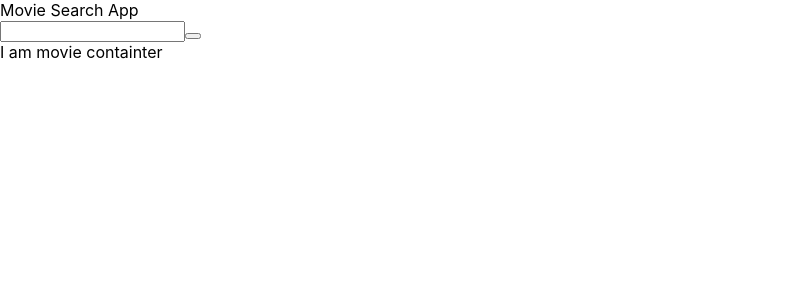
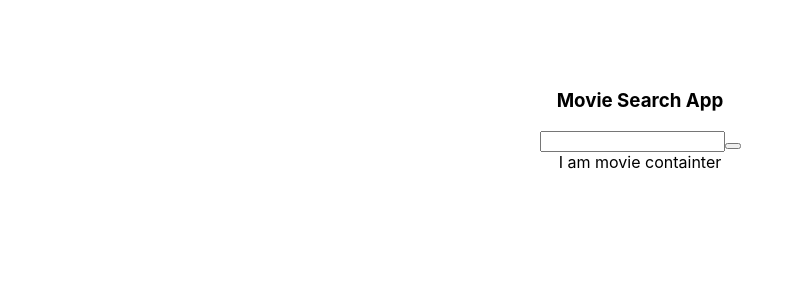
Before and after one commit to minheekangg/groupnine-movie, a React (Create React App) app in the folder movie-search/: page / in a window 1280 px wide. Shown: the top 300 px of the page, without its empty margins (0-804 px from the left). Built offline with nearby package versions, Linux system fonts and the light colour scheme.

Commit message:
added initial styling

```diff
--- a/movie-search/src/Components/App.css
+++ b/movie-search/src/Components/App.css
@@ -1,38 +1,10 @@
 .App {
   text-align: center;
-}
-
-.App-logo {
-  height: 40vmin;
-  pointer-events: none;
-}
-
-@media (prefers-reduced-motion: no-preference) {
-  .App-logo {
-    animation: App-logo-spin infinite 20s linear;
-  }
+  max-width: 1000px;
+  margin: 0 auto;
+  padding: 70px 10px;
 }
 
 .App-header {
-  background-color: #282c34;
-  min-height: 100vh;
-  display: flex;
-  flex-direction: column;
-  align-items: center;
-  justify-content: center;
-  font-size: calc(10px + 2vmin);
-  color: white;
+  font-weight: bold;
 }
-
-.App-link {
-  color: #61dafb;
-}
-
-@keyframes App-logo-spin {
-  from {
-    transform: rotate(0deg);
-  }
-  to {
-    transform: rotate(360deg);
-  }
-}
--- a/movie-search/src/Components/App.js
+++ b/movie-search/src/Components/App.js
@@ -2,6 +2,8 @@
 
 import Search from './Search';
 import MovieContainer from './Movie-Container';
+
+import './App.css';
 
 console.log(process.env)
 
@@ -9,7 +11,7 @@
   return (
     <div className="App">
       <header className="App-header">
-        Movie Search App
+        <h3>Movie Search App</h3>
       </header>
       <Search />
       <MovieContainer />
```
